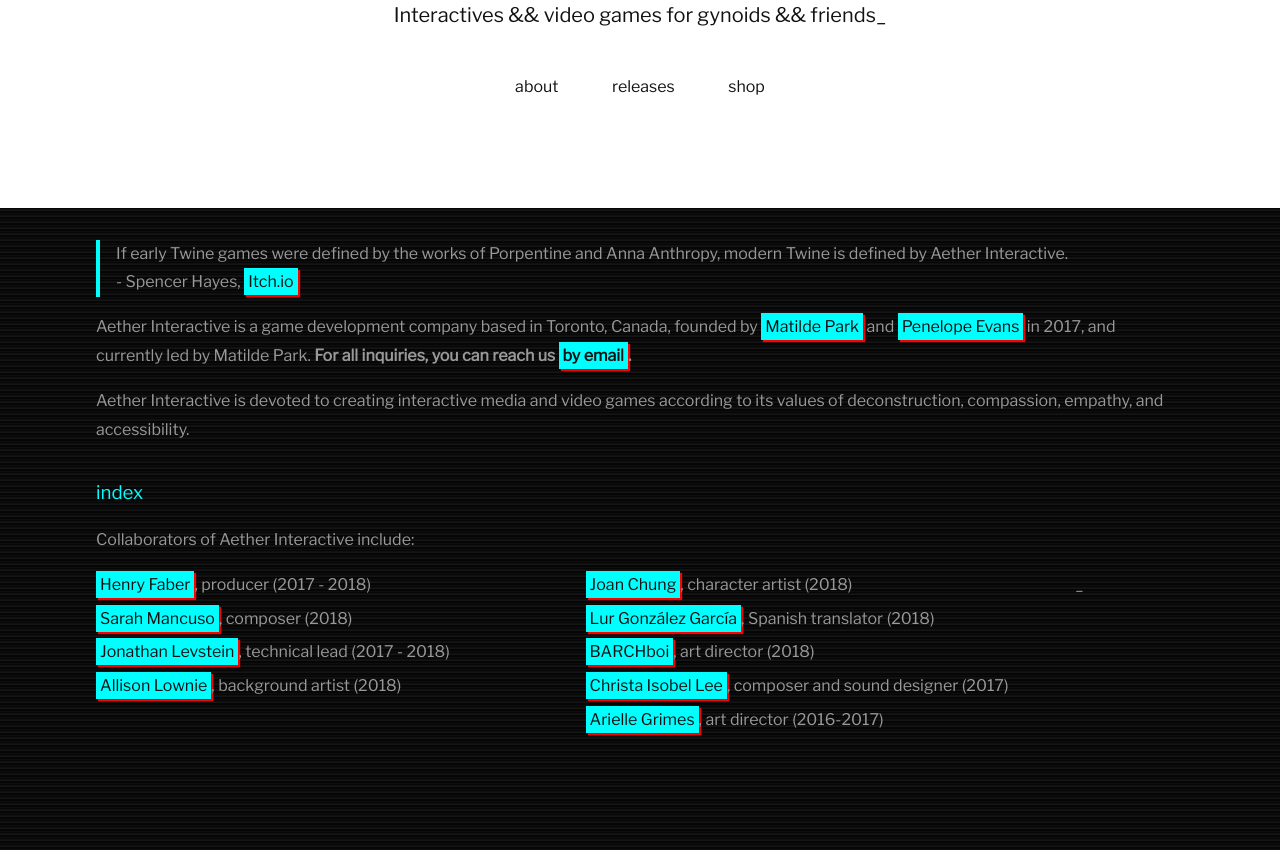
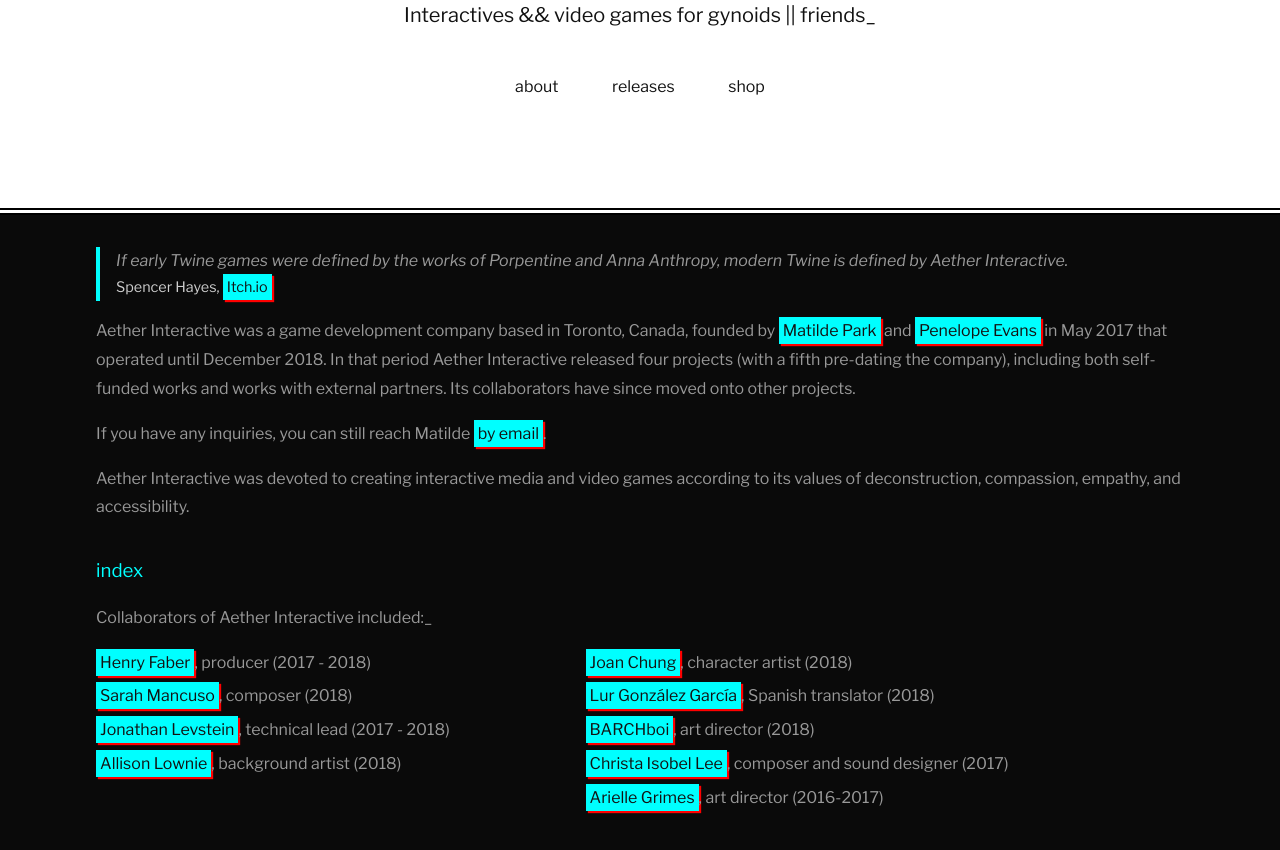
Before and after one commit to matildepark/aether.in.net, a Jekyll site: the page built from about.md, in a window 1280 px wide. Shown: the part 374-1224 px from the top of the page. Built offline with Jekyll 4.4.1, drawn with Linux system fonts in a browser that asks for light colours.

```diff
--- a/_config.yml
+++ b/_config.yml
@@ -1,12 +1,12 @@
 # Setup
 title:        Aether Interactive
-tagline:      Interactives && video games for gynoids && friends
+tagline:      Interactives && video games for gynoids || friends
 baseurl:      ""
 paginate:     1
 locale:       "en"
 
 # Gems
-gems:
+plugins:
   - jekyll-paginate
 
 #Others
--- a/about.md
+++ b/about.md
@@ -4,12 +4,13 @@ permalink: /about/
 ---
 
 <div class="dos">
-<blockquote>If early Twine games were defined by the works of Porpentine and Anna Anthropy, modern Twine is defined by Aether Interactive.<br/>
-- Spencer Hayes, <a href="https://itch.io/blog/8735/itchio-recommends-amazing-games-for-the-week-of-831">Itch.io</a></blockquote>
-<p>Aether Interactive is a game development company based in Toronto, Canada, founded by <a href="http://matildepark.ca">Matilde Park</a> and <a href="http://wonderbreath.work">Penelope Evans</a> in 2017, and currently led by Matilde Park. <strong>For all inquiries, you can reach us <a href="mailto:matilde@park.computer">by email</a>.</strong></p>
-<p>Aether Interactive is devoted to creating interactive media and video games according to its values of deconstruction, compassion, empathy, and accessibility.</p>
+<blockquote>If early Twine games were defined by the works of Porpentine and Anna Anthropy, modern Twine is defined by Aether Interactive.
+<cite>Spencer Hayes, <a href="https://itch.io/blog/8735/itchio-recommends-amazing-games-for-the-week-of-831">Itch.io</a></cite></blockquote>
+<p>Aether Interactive was a game development company based in Toronto, Canada, founded by <a href="http://matildepark.ca">Matilde Park</a> and <a href="http://wonderbreath.work">Penelope Evans</a> in May 2017 that operated until December 2018. In that period Aether Interactive released four projects (with a fifth pre-dating the company), including both self-funded works and works with external partners. Its collaborators have since moved onto other projects.</p>
+<p>If you have any inquiries, you can still reach Matilde <a href="mailto:matilde@park.computer">by email</a>.</p>
+<p>Aether Interactive was devoted to creating interactive media and video games according to its values of deconstruction, compassion, empathy, and accessibility.</p>
 <h3>index</h3>
-<p>Collaborators of Aether Interactive include:</p>
+<p>Collaborators of Aether Interactive included:</p>
 <div style="width: 45%; float: left;">
 <li><a href="http://twitter.com/henryfaber">Henry Faber</a>, producer (2017 - 2018)</li>
 <li><a href="http://www.esselfortium.net">Sarah Mancuso</a>, composer (2018)</li>
--- a/css/cayman.css
+++ b/css/cayman.css
@@ -14,7 +14,7 @@
 }
 
 .page-header img:hover {
-	opacity: 0;
+	opacity: 0.8;
 }
 
 .highlight table td {
@@ -309,9 +309,7 @@ body {
 	font-weight: 400;
 	line-height: 1.5;
 	color: #fff;
-	background-image: linear-gradient(0deg, #1a1a1a 25%, #000 25%, #1a1a1a 50%, #000 50%, #1a1a1a 75%, #000 75%, #1a1a1a);
-	background-size: 6px 6px;
-	animation: moveBack 10s linear infinite;
+	background: #0a0a0a;
 }
 
 a {
@@ -320,6 +318,10 @@ a {
 }
 a:hover {
 	text-decoration: none;
+}
+
+input[type=text]::placeholder {
+	color: rgba(255,255,255,0.3)
 }
 
 .btn {
@@ -372,6 +374,7 @@ a:hover {
 	color: #121212;
 	text-align: center;
 	background-color: #fff;
+	border-bottom: 7px double black;
 }
 @media screen and (min-width: 64em) {
 	.page-header {
@@ -566,8 +569,16 @@ a:hover {
 .main-content blockquote {
 	padding: 0 1rem;
 	margin-left: 0;
+	font-style: italic;
 	color: #999;
 	border-left: 0.3rem solid rgb(0, 255, 255);
+}
+
+.main-content blockquote cite {
+	font-style: normal;
+	font-size: 0.9em;
+	color: rgba(255,255,255,0.8);
+	display: block;
 }
 .main-content blockquote > :first-child {
 	margin-top: 0;
@@ -657,7 +668,14 @@ a:hover {
 	line-height: 1.8;
 }
 
-.dos:after {
+.dos2 {
+	font-size: 12pt;
+	color: #999;
+	cursor: default;
+	line-height: 1.8;
+}
+
+.dos > p:last-of-type::after, .dos > li:last-of-type::after {
 	content: '_';
 	animation: blinker 1.1s cubic-bezier(1, 0, 0, 1) infinite;
 }
```
Also changed, not shown: _posts/2016-02-12-sample-content.markdown (deleted, +0 -30 lines), index.html (+6 -4 lines), releases.md (+6 -7 lines), shop.md (+7 -5 lines), 8 other files.
